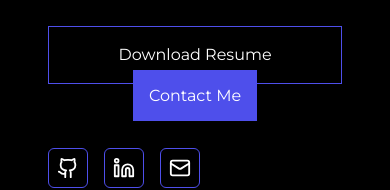
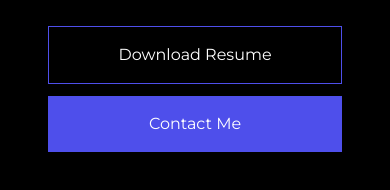
Before and after one commit to carreuky/Portfolio, a React (Vite) app: page / in a window 390 px wide. Shown: the part 590-780 px from the top of the page. Built offline with nearby package versions, Linux system fonts and the light colour scheme.

Commit message:
color change

```diff
--- a/src/components/about.jsx
+++ b/src/components/about.jsx
@@ -7,7 +7,7 @@ export default function about() {
     AOS.init({});
   }, []);
   return (
-    <Fragment className="">
+    <Fragment>
 
         <div className=" h-auto border-t-4 border-b-4 border-primary-foreground transition duration-500 hover:border-primary flex itmes-center">
           <img
--- a/src/components/intro.jsx
+++ b/src/components/intro.jsx
@@ -41,15 +41,11 @@ export default function intro() {
           >
             Download Resume
           </button>
-          <Link
-            activeClass="active"
-            smooth
-            spy
-            to="hire"
-            className="lg:w-auto w-full bg-primary p-4 cursor-pointer"
-          >
-            Contact Me
-          </Link>
+          <button className="lg:w-auto w-full bg-primary p-4 cursor-pointer">
+            <Link activeClass="active" smooth spy to="hire">
+              Contact Me
+            </Link>
+          </button>
         </div>
         <Socials />
       </div>
```
